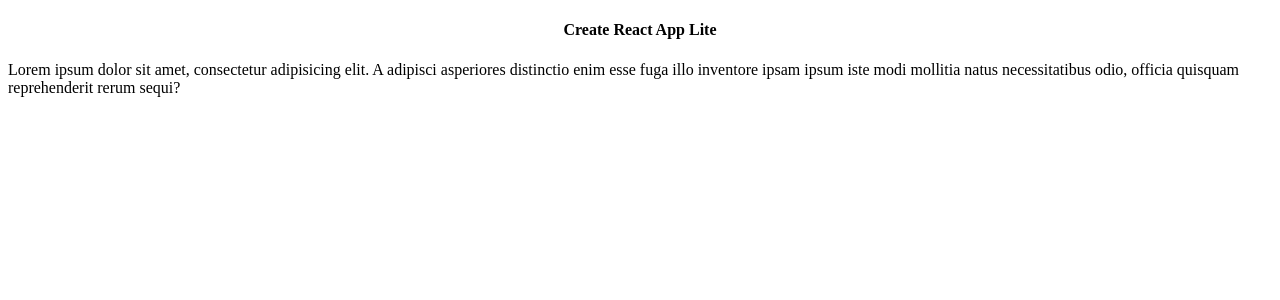
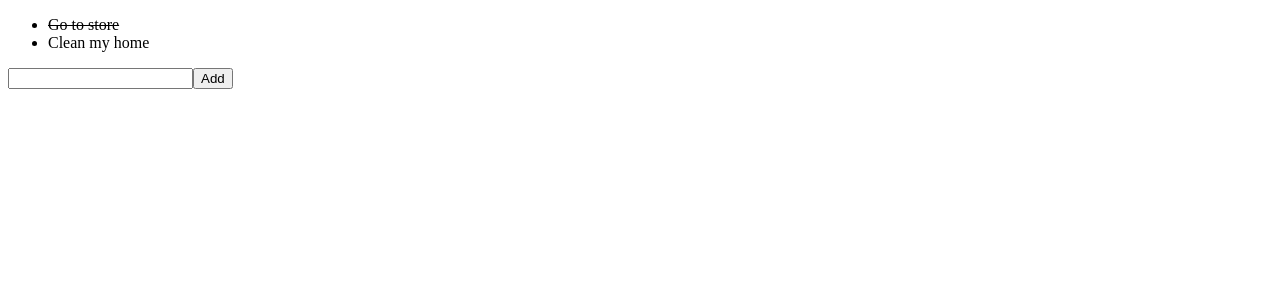
Before and after one commit to buuug7/create-react-app-lite, a React app: page / in a window 1280 px wide. Shown: the top 300 px of the page. Built offline with nearby package versions, Linux system fonts and the light colour scheme; the HTML template or start-up script is replaced by a standard one.

Commit message:
add todolist

```diff
--- a/package.json
+++ b/package.json
@@ -22,6 +22,8 @@
   },
   "dependencies": {
     "react": "^16.8.4",
-    "react-dom": "^16.8.4"
+    "react-dom": "^16.8.4",
+    "react-redux": "^6.0.1",
+    "redux": "^4.0.1"
   }
 }
--- a/src/App.js
+++ b/src/App.js
@@ -1,5 +1,6 @@
 import React from 'react';
-import HelloWorld from './components/HelloWorld'
+import TodoList from './components/TodoList';
+import AddTodo from './components/AddTodo';
 
 class App extends React.Component {
   constructor (props) {
@@ -9,7 +10,8 @@
   render () {
     return (
       <div className="App">
-        <HelloWorld />
+        <TodoList/>
+        <AddTodo/>
       </div>
     );
   }
--- /dev/null
+++ b/src/actions.js
@@ -0,0 +1,18 @@
+let nextId = 3;
+
+export const toggleTodo = id => {
+  return {
+    type: 'TOGGLE_TODO',
+    payload: { id }
+  };
+};
+
+export const addTodo = (content) => {
+  return {
+    type: 'ADD_TODO',
+    payload: {
+      id: nextId++,
+      content
+    }
+  };
+};
--- /dev/null
+++ b/src/components/AddTodo.js
@@ -0,0 +1,29 @@
+import React from 'react';
+import { connect } from 'react-redux';
+import { addTodo } from '../actions';
+
+const AddTodo = ({ dispatch }) => {
+  let input;
+
+  return (
+    <div className="AddTodo">
+      <form onSubmit={
+        e => {
+          e.preventDefault();
+
+          if (!input.value.trim()) {
+            return;
+          }
+
+          dispatch(addTodo(input.value));
+          input.value = '';
+        }
+      }>
+        <input type="text" ref={node => input = node}/>
+        <button type='submit'>Add</button>
+      </form>
+    </div>
+  );
+};
+
+export default connect()(AddTodo);
--- a/src/components/HelloWorld.js
+++ /dev/null
@@ -1,16 +0,0 @@
-import React from 'react';
-
-function HelloWorld () {
-  return (
-    <div className='HelloWorld'>
-      <h4 style={{ textAlign: 'center' }}>Create React App Lite</h4>
-      <p>
-        Lorem ipsum dolor sit amet, consectetur adipisicing elit. A adipisci asperiores distinctio enim esse fuga illo
-        inventore ipsam ipsum iste modi mollitia natus necessitatibus odio, officia quisquam reprehenderit rerum
-        sequi?
-      </p>
-    </div>
-  );
-}
-
-export default HelloWorld;
--- /dev/null
+++ b/src/components/Todo.js
@@ -0,0 +1,23 @@
+import React from 'react';
+import { connect } from 'react-redux';
+import { toggleTodo } from '../actions';
+
+const Todo = ({ todo, toggleTodo }) => {
+  return (
+    <li
+      className="Todo"
+      onClick={() => toggleTodo(todo.id)}
+      style={{ textDecoration: todo.completed ? 'line-through' : 'none' }}
+    >
+      {todo.content}
+    </li>
+  );
+};
+
+const mapDispatchToState = dispatch => {
+  return {
+    toggleTodo: id => dispatch(toggleTodo(id))
+  };
+};
+
+export default connect(null, mapDispatchToState)(Todo);
--- /dev/null
+++ b/src/components/TodoList.js
@@ -0,0 +1,24 @@
+import React from 'react';
+import { connect } from 'react-redux';
+
+import Todo from './Todo';
+
+const TodoList = ({ todos }) => {
+  return (
+    <ul className="TodoList">
+      {
+        todos && todos.length
+          ? todos.map(todo => <Todo key={todo.id} todo={todo}/>)
+          : 'No todos'
+      }
+    </ul>
+  );
+};
+
+const mapStateToProps = state => {
+  return {
+    todos: state.todos
+  };
+};
+
+export default connect(mapStateToProps)(TodoList);
--- a/src/index.js
+++ b/src/index.js
@@ -1,10 +1,19 @@
 import React from 'react';
 import ReactDOM from 'react-dom';
+import { createStore } from 'redux';
+import { Provider } from 'react-redux';
 
 import App from './App';
+import rootReducer from './reducers';
 
 const rootDom = document.createElement('div');
 rootDom.id = 'root';
 document.body.append(rootDom);
 
-ReactDOM.render(<App/>, document.querySelector('#root'));
+const store = createStore(rootReducer);
+
+ReactDOM.render(
+  <Provider store={store}>
+    <App/>
+  </Provider>,
+  document.querySelector('#root'));
--- /dev/null
+++ b/src/reducers/index.js
@@ -0,0 +1,6 @@
+import { combineReducers } from 'redux';
+import todos from './todos';
+
+export default combineReducers({
+  todos
+});
--- /dev/null
+++ b/src/reducers/todos.js
@@ -0,0 +1,28 @@
+const initState = [
+  { id: 1, content: 'Go to store', completed: true },
+  { id: 2, content: 'Clean my home', completed: false },
+];
+
+const todos = (state = initState, action) => {
+  switch (action.type) {
+
+    case 'ADD_TODO' : {
+      const { id, content } = action.payload;
+      return [...state, { id, content, completed: false }];
+    }
+
+    case 'TOGGLE_TODO' : {
+      const { id } = action.payload;
+      return state.map(todo => {
+          return (todo.id === id)
+            ? { ...todo, completed: !todo.completed }
+            : todo;
+        }
+      );
+    }
+    default:
+      return state;
+  }
+};
+
+export default todos;
```
Also changed, not shown: 1 other file (tests, documents, lock files or other folders).
